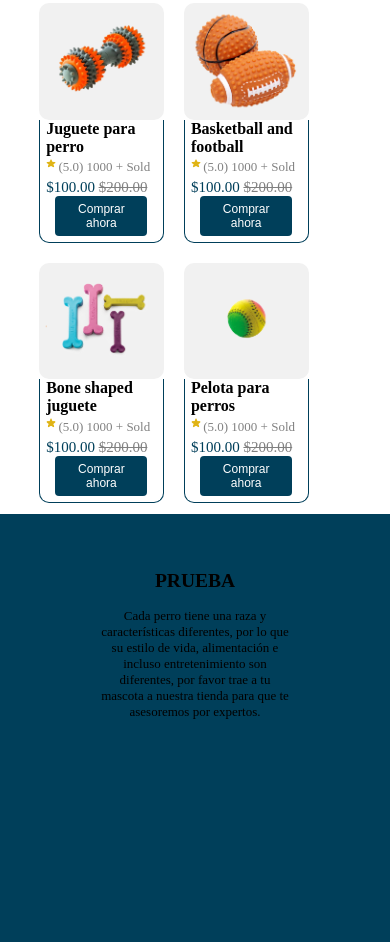
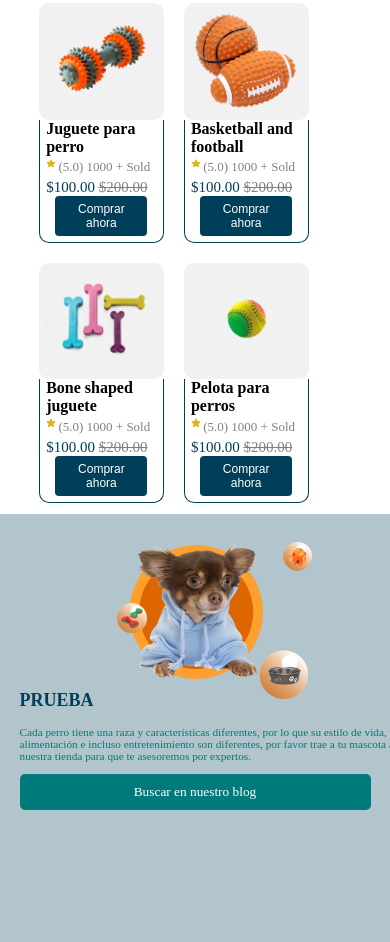
Before and after one commit to cesarFig/TailsUp, a plain HTML site: page index.html in a window 390 px wide. Shown: the part 2327-3269 px from the top of the page. Drawn offline with Linux system fonts and the light colour scheme.

Commit message:
Se agrego seccion 4

```diff
--- a/css/seccion4.css
+++ b/css/seccion4.css
@@ -1,6 +1,7 @@
 .section4{
     width: 100%;
     height:450px;
+    background: #b2c5cd;
 }
 .imgPerro{
     width: 70%;
@@ -18,4 +19,24 @@
     margin-top: 10%;
     margin-bottom: 10%;
     margin-right: 10%;
+    text-align: left;
 }
+.containerTexto h1{
+    color: #003f5a;
+    text-align: left;
+}
+.containerTexto p{
+    color: #007A7A;
+    text-align: left;
+    font-size: 94%;
+}
+
+#btnBuscarBlog{
+    background:#007A7A;
+    border-radius: 5px;
+    padding: 10px;
+    font-family: poppins;
+    color: white;
+    border: none;
+    width:50%;
+}
--- a/css/styles.css
+++ b/css/styles.css
@@ -42,12 +42,13 @@ html, body{
     .seccionProducts > .productCard {
         width: 40%;
     }
+    .section4{
+        flex-direction: column;
+    }
     .imgPerro{
-        display: none;
-    }
-    .containerTexto{
-        font-size: 13px;
-        margin-left: 25%;
+        width: 50% !important;
+        margin-left: 30%;
+        margin-top: 5%;
     }
     .btnCarrito{
         display: none;
@@ -60,6 +61,18 @@ html, body{
     }
     #btnBuscar img{
         margin-top: 15px !important;
-        width: 90% !important;
+        width: 100% !important;
     }
+    .containerTexto{
+        position: absolute;
+        transform: translateY(120%);
+        margin-top: 0% !important;
+        font-size: 12px;
+        width: 100% !important;
+        margin-left: 5%;
+    }
+    #btnBuscarBlog{
+        width:90% !important;
+    }
+
 }
--- a/index.html
+++ b/index.html
@@ -247,6 +247,7 @@
         <div class="containerTexto">
             <h1>PRUEBA</h1>
             <p>Cada perro tiene una raza y características diferentes, por lo que su estilo de vida, alimentación e incluso entretenimiento son diferentes, por favor trae a tu mascota a nuestra tienda para que te asesoremos por expertos.</p>
+            <button id="btnBuscarBlog">Buscar en nuestro blog</button>
         </div>
     </section>
 </body>
```
